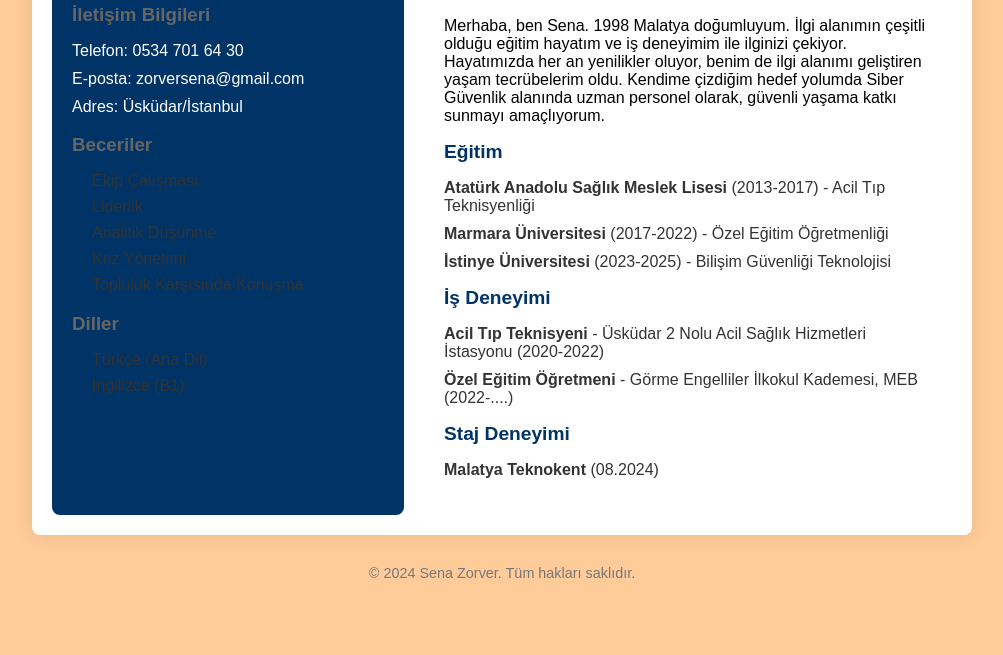
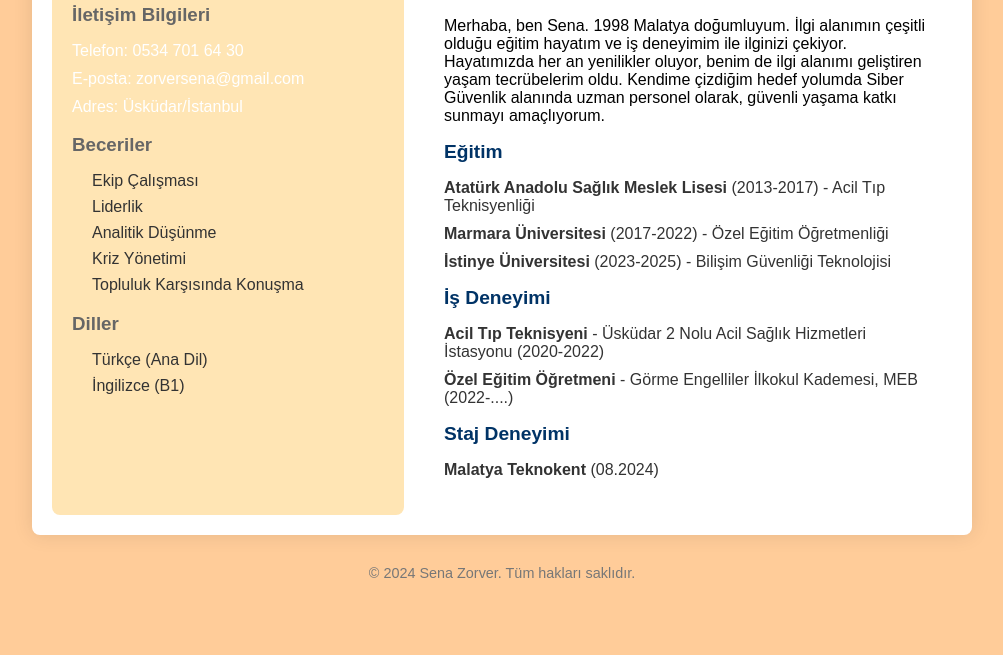
Before and after one commit to SenaZorver/senazorver.github.io, a plain HTML site: page index.html in a window 1280 px wide. Shown: the part 145-800 px from the top of the page, without its empty margins (138-1141 px from the left). Drawn offline with Linux system fonts and the light colour scheme.

Commit message:
Update index.html

```diff
--- a/index.html
+++ b/index.html
@@ -25,7 +25,7 @@
         }
 
         .sidebar {
-            background-color: #003366;
+            background-color: #ffe5b4;
             color: white;
             padding: 20px;
             border-radius: 8px;
```
